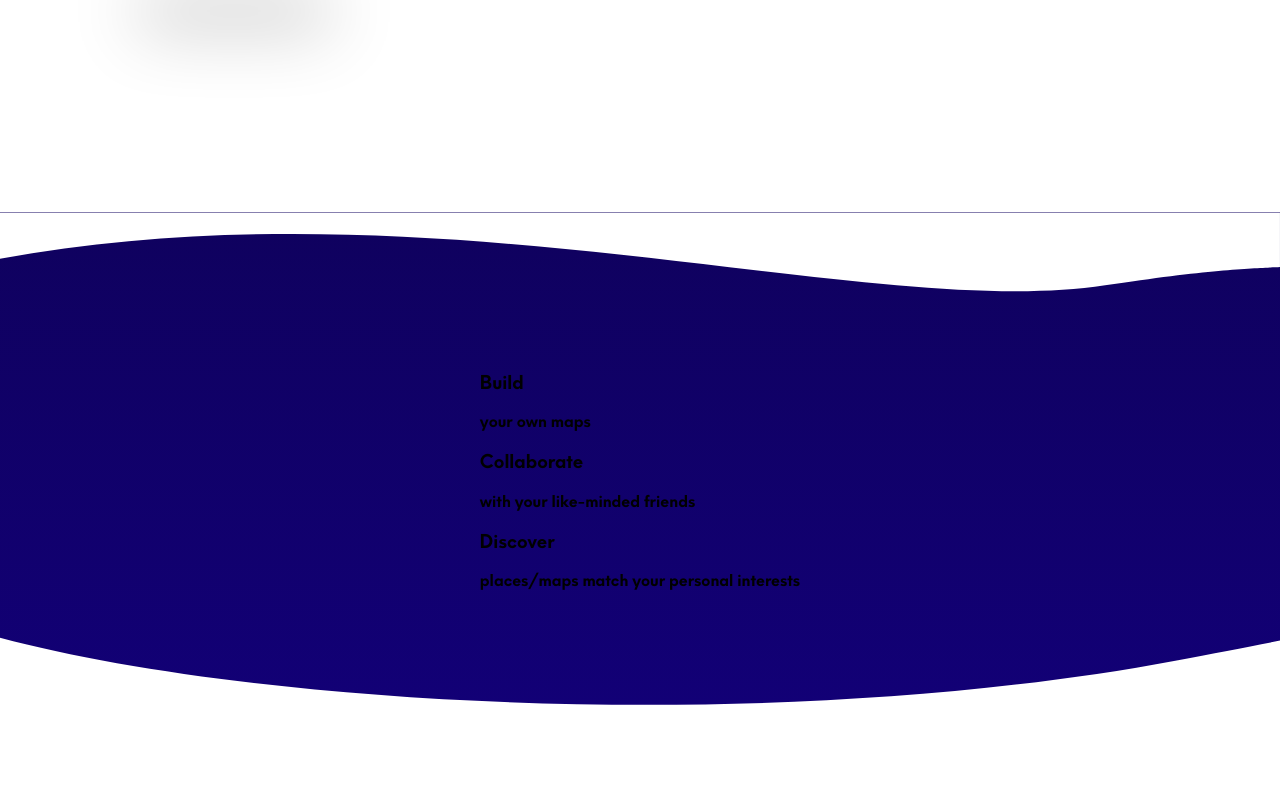
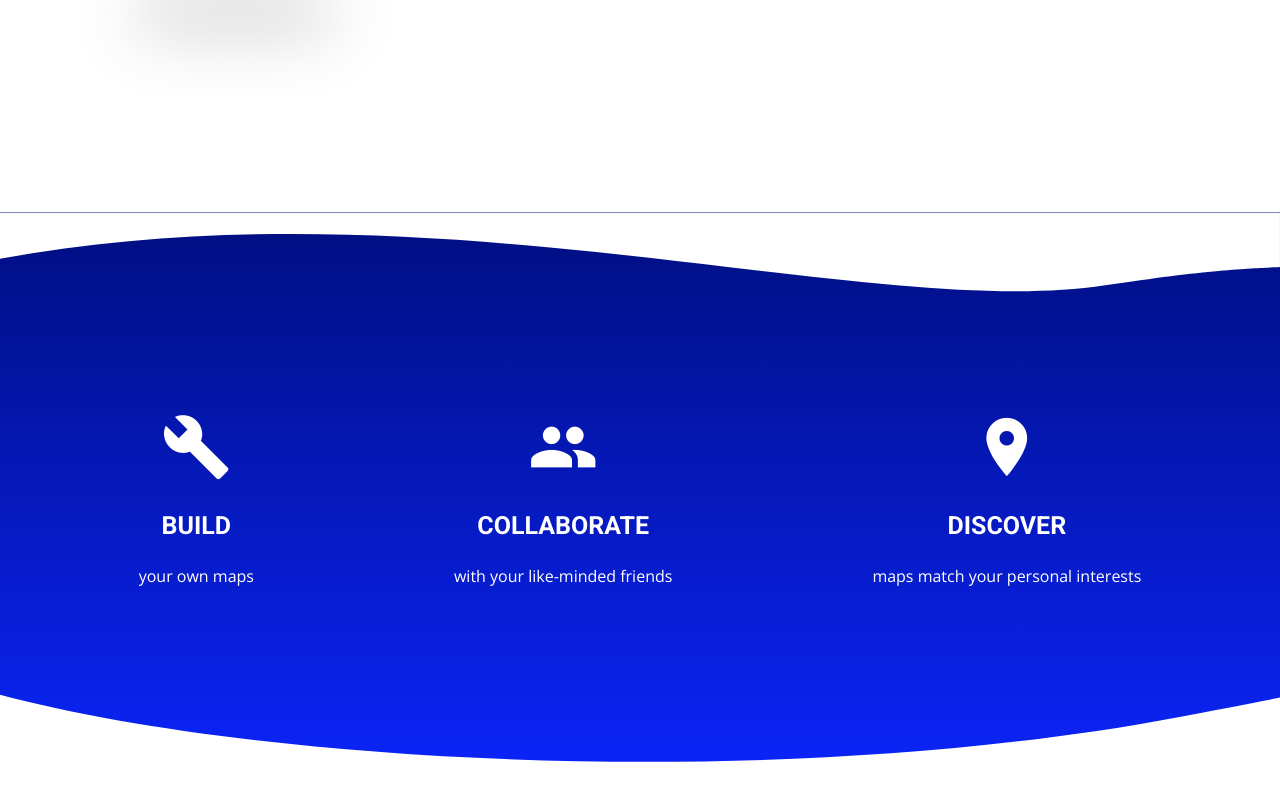
Before and after one commit to CamilleFranceschi/the-good-place, a React (Create React App) app: page / in a window 1280 px wide. Shown: the part 468-1268 px from the top of the page. Built offline with nearby package versions, Linux system fonts and the light colour scheme.

Commit message:
args part done

```diff
--- a/public/index.html
+++ b/public/index.html
@@ -10,6 +10,7 @@
     -->
     <link rel="manifest" href="%PUBLIC_URL%/manifest.json">
     <link rel="shortcut icon" href="%PUBLIC_URL%/favicon.ico">
+    <link href="https://fonts.googleapis.com/icon?family=Material+Icons" rel="stylesheet">
     <!--
       Notice the use of %PUBLIC_URL% in the tags above.
       It will be replaced with the URL of the `public` folder during the build.
@@ -21,6 +22,7 @@
     -->
     <style>
       @import url('https://fonts.googleapis.com/css?family=Roboto:100,300,400,500,700,900');
+      @import url('https://fonts.googleapis.com/css?family=Open+Sans:300,400,600,700,800');
       </style>
     <title>React App</title>
   </head>
--- a/src/components/landing.css
+++ b/src/components/landing.css
@@ -29,12 +29,37 @@
   font-size: 19px;
   color: #666666;
   margin-bottom: 30px;
-  text-transform: uppercase;
+  /*text-transform: uppercase;*/
 
 }
 
 .banner-content {
   padding: 180px 119px;
+}
+
+
+.args-container{
+  display: flex;
+  justify-content: space-between;
+  color: white;
+  text-align: center;
+}
+
+.args-element {
+  padding: 60px 100px;
+}
+
+.args-element h3 {
+  font-family: 'Roboto', sans-serif;
+  font-size: 25px;
+  text-transform: uppercase;
+}
+
+.args-element p {
+  font-family: 'Open Sans', sans-serif;
+}
+.args-icon {
+  font-size: 70px;
 }
 
 .svg-wave {
@@ -54,7 +79,7 @@
 
     flex-direction: column;
     background-color:#0f015e;
-    background-image: linear-gradient(to bottom, #0f015e,  #120077);
+    background-image: linear-gradient(to bottom,  #000e7f,   #0B25FB);
     /* background-image: linear-gradient(to bottom,#0f015e,  rgb(4, 21, 167)); */
 
 }
--- a/src/components/landing.js
+++ b/src/components/landing.js
@@ -34,19 +34,22 @@ const Landing = () => {
         <div className="sc-bdVaJa iOgvef" data-reactid="42">
           <div className="sc-htpNat dWdeUv" data-reactid="43">
             <div className="sc-bwzfXH bXsnOD" data-reactid="44">
-                <div class="sc-chPdSV fkZxUR" data-reactid="46">
-                  <div class="sc-kgoBCf jJgcuR" data-reactid="47">
+                <div class="sc-chPdSV fkZxUR args-container" data-reactid="46">
+                  <div class="sc-kgoBCf jJgcuR args-element" data-reactid="47">
+                    <i class="large args-icon material-icons">build</i>
                     <h3 class="sc-kGXeez iBqPEE" data-reactid="48">Build</h3>
                     <p class="sc-kpOJdX gjNgxa" data-reactid="49">your own maps</p>
 
                   </div>
-                  <div class="sc-kgoBCf cngWpI" data-reactid="51">
+                  <div class="sc-kgoBCf cngWpI args-element" data-reactid="51">
+                    <i class="large args-icon material-icons">people</i>
                     <h3 class="sc-kGXeez iBqPEE" data-reactid="52">Collaborate</h3>
                     <p class="sc-kpOJdX gjNgxa" data-reactid="53">with your like-minded friends</p>
                   </div>
-                  <div class="sc-kgoBCf cngWpI" data-reactid="54">
+                  <div class="sc-kgoBCf cngWpI args-element" data-reactid="54">
+                    <i class="large args-icon material-icons">place</i>
                     <h3 class="sc-kGXeez iBqPEE" data-reactid="55">Discover</h3>
-                    <p class="sc-kpOJdX gjNgxa" data-reactid="56">places/maps match your personal interests</p>
+                    <p class="sc-kpOJdX gjNgxa" data-reactid="56">maps match your personal interests</p>
                   </div>
                 </div>
               </div>
```
